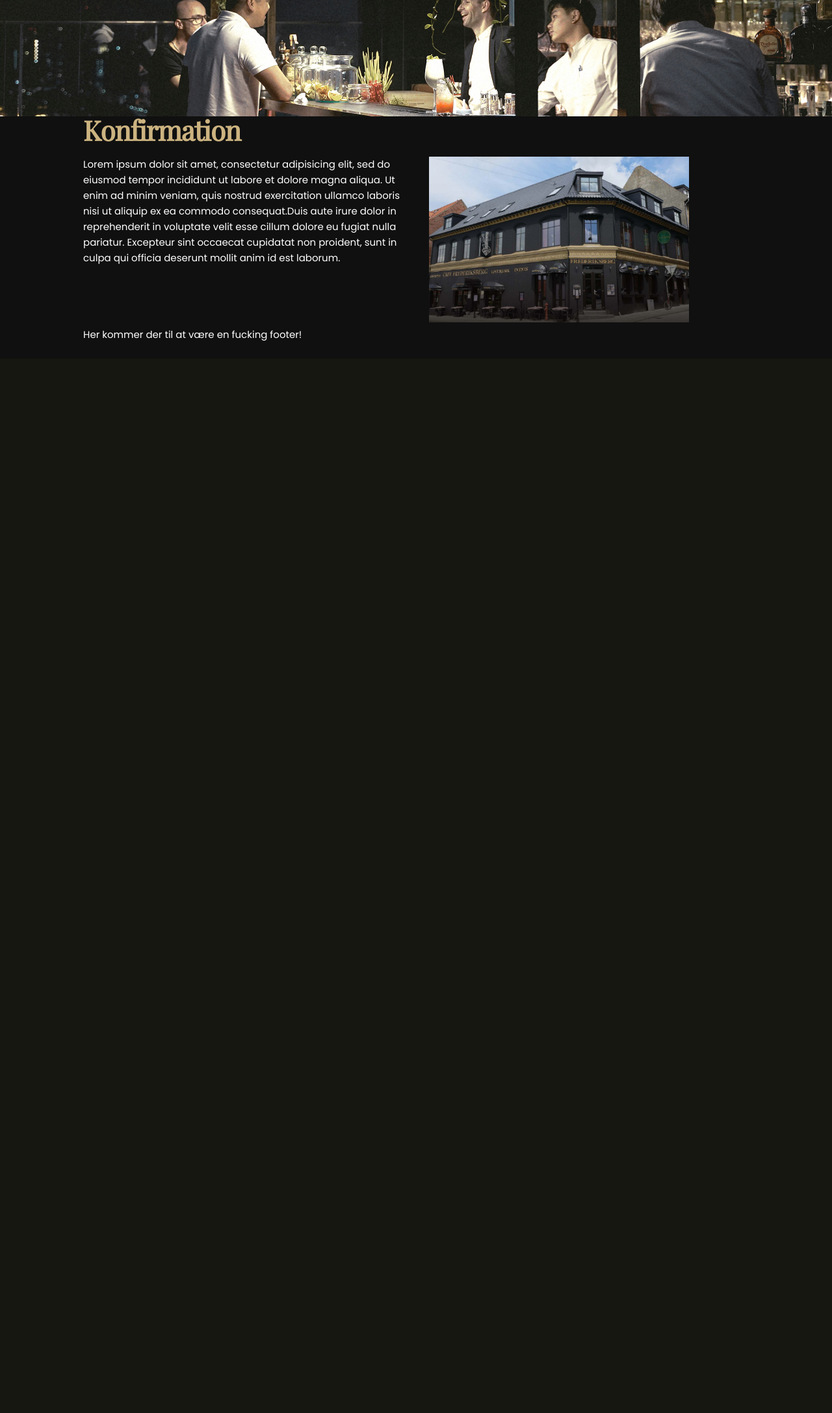
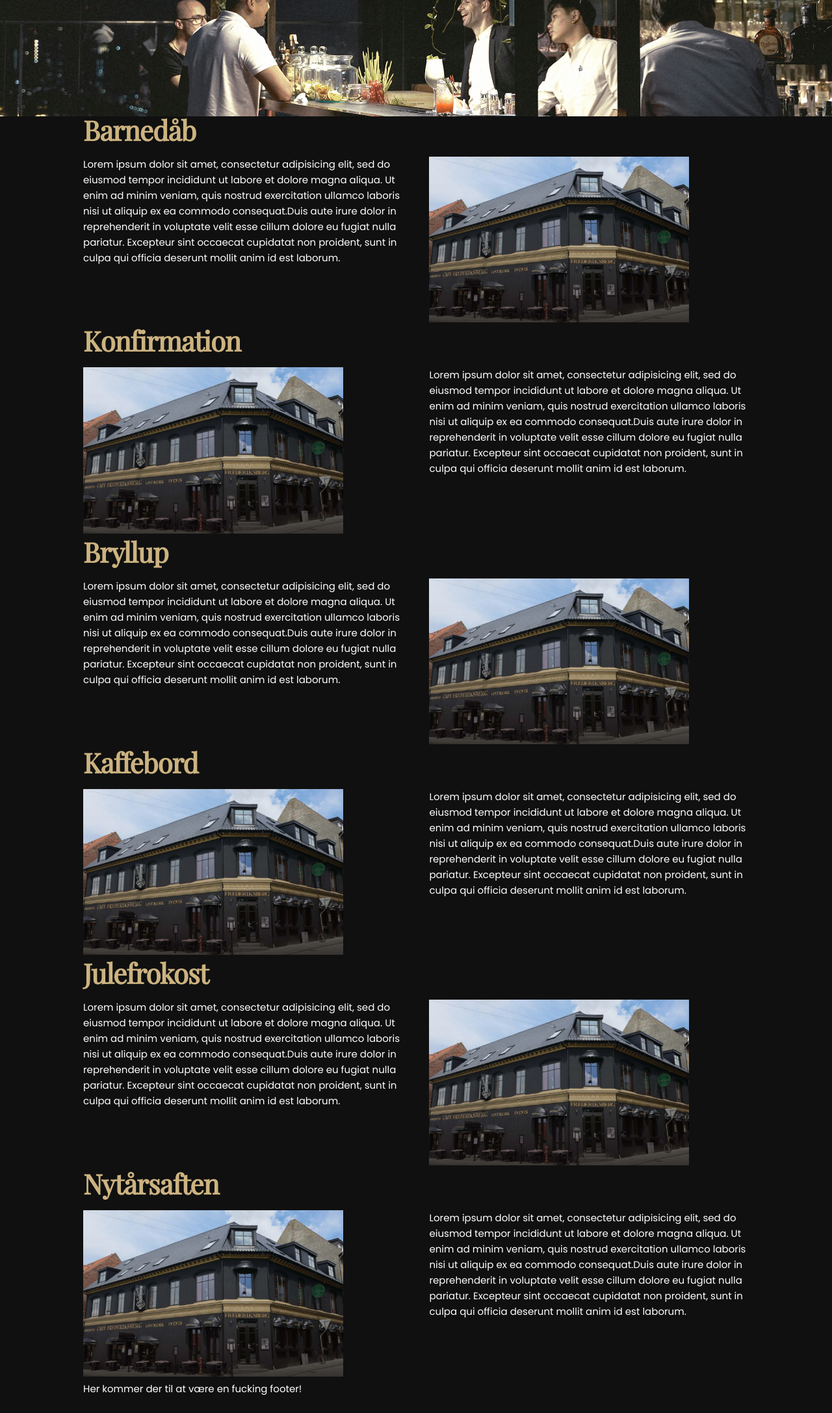
Before and after one commit to simoneliasen/cafefrederiksberg, a PHP site: page /pages/selskaber/arrangementer.php in a window 1280 px wide. Shown: the part 381-2555 px from the top of the page at 65% size. Before the commit the page ends 905 px from the top, so only its background shows below. Run offline with PHP 8.4, Linux system fonts and the light colour scheme.

Commit message:
rettet arrangementer

```diff
--- a/css/stylesheet.css
+++ b/css/stylesheet.css
@@ -159,47 +166,40 @@ background-color: #1E1D20;
 
 /*..............................................3 BAR */
 
-.bar-title{
-  text-align:center;
+.center_bar{
+  text-align:center
 }
 
-.bar-item {
+.bar_menu_price{
+  float:right;
+  background-color:purple;
+  width:20%;
+  font-family:"Poppins";
+=======
+.menu-item {
   margin: 35px 0;
 }
 
-.bar-item-name{
+.menu-item-name{
   font-weight: bold;
 }
 
-.bar-item-description{
+.menu-item-description{
   font-size: .9em;
   line-height: 1.5em;
 }
 
-.bar-item-price{
+.menu-item-price{
   float: right;
   margin-top: -22px;
+>>>>>>> de68987e2059e43efcc9d21729d92558fc32a617
   font-style:italic;
   text-align:right;
 }
 
-.barshrinkbarrow{
+.shrinkbarrow{
 width:80rem;
 margin:auto;
-}
-
-.barcentergin{
-  text-align:center;
-  padding-top:3rem;
-  margin-bottom:-2rem;
-}
-
-.barcentergintext{
-  text-align:center;
-  margin-top:3rem;
-  margin-bottom:-2rem;
-  font-style:italic;
-  color:#CCB380;
 }
 
 /*..............................................4 BOOKING */
--- a/pages/selskaber/arrangementer.php
+++ b/pages/selskaber/arrangementer.php
@@ -32,7 +32,7 @@
 <div class="wrapper">
 
   <div class="container">
-      <h2> Konfirmation </h2>
+      <h2> Barnedåb </h2>
     <div class="row">
 
       <div class="one-half column">
@@ -41,6 +41,113 @@
 
       <div class="one-half column">
         <img src="../../img/butikfront.png" width="400rem" height="auto">
+      </div>
+
+      </div>
+
+</div>
+
+</div>
+
+
+<div class="wrapperarr">
+
+  <div class="container">
+      <h2> Konfirmation </h2>
+    <div class="row">
+
+      <div class="one-half column">
+        <img src="../../img/butikfront.png" width="400rem" height="auto">
+
+      </div>
+
+      <div class="one-half column">
+        <p>Lorem ipsum dolor sit amet, consectetur adipisicing elit, sed do eiusmod tempor incididunt ut labore et dolore magna aliqua. Ut enim ad minim veniam, quis nostrud exercitation ullamco laboris nisi ut aliquip ex ea commodo consequat.Duis aute irure dolor in reprehenderit in voluptate velit esse cillum dolore eu fugiat nulla pariatur. Excepteur sint occaecat cupidatat non proident, sunt in culpa qui officia deserunt mollit anim id est laborum.</p>
+      </div>
+
+      </div>
+
+</div>
+
+</div>
+
+
+<div class="wrapper">
+
+  <div class="container">
+      <h2> Bryllup </h2>
+    <div class="row">
+
+      <div class="one-half column">
+        <p>Lorem ipsum dolor sit amet, consectetur adipisicing elit, sed do eiusmod tempor incididunt ut labore et dolore magna aliqua. Ut enim ad minim veniam, quis nostrud exercitation ullamco laboris nisi ut aliquip ex ea commodo consequat.Duis aute irure dolor in reprehenderit in voluptate velit esse cillum dolore eu fugiat nulla pariatur. Excepteur sint occaecat cupidatat non proident, sunt in culpa qui officia deserunt mollit anim id est laborum.</p>
+      </div>
+
+      <div class="one-half column">
+        <img src="../../img/butikfront.png" width="400rem" height="auto">
+      </div>
+
+      </div>
+
+</div>
+
+</div>
+
+
+<div class="wrapperarr">
+
+  <div class="container">
+      <h2> Kaffebord </h2>
+    <div class="row">
+
+      <div class="one-half column">
+        <img src="../../img/butikfront.png" width="400rem" height="auto">
+
+      </div>
+
+      <div class="one-half column">
+        <p>Lorem ipsum dolor sit amet, consectetur adipisicing elit, sed do eiusmod tempor incididunt ut labore et dolore magna aliqua. Ut enim ad minim veniam, quis nostrud exercitation ullamco laboris nisi ut aliquip ex ea commodo consequat.Duis aute irure dolor in reprehenderit in voluptate velit esse cillum dolore eu fugiat nulla pariatur. Excepteur sint occaecat cupidatat non proident, sunt in culpa qui officia deserunt mollit anim id est laborum.</p>
+      </div>
+
+      </div>
+
+</div>
+
+</div>
+
+<div class="wrapper">
+
+  <div class="container">
+      <h2> Julefrokost </h2>
+    <div class="row">
+
+      <div class="one-half column">
+        <p>Lorem ipsum dolor sit amet, consectetur adipisicing elit, sed do eiusmod tempor incididunt ut labore et dolore magna aliqua. Ut enim ad minim veniam, quis nostrud exercitation ullamco laboris nisi ut aliquip ex ea commodo consequat.Duis aute irure dolor in reprehenderit in voluptate velit esse cillum dolore eu fugiat nulla pariatur. Excepteur sint occaecat cupidatat non proident, sunt in culpa qui officia deserunt mollit anim id est laborum.</p>
+      </div>
+
+      <div class="one-half column">
+        <img src="../../img/butikfront.png" width="400rem" height="auto">
+      </div>
+
+      </div>
+
+</div>
+
+</div>
+
+
+<div class="wrapperarr">
+
+  <div class="container">
+      <h2> Nytårsaften </h2>
+    <div class="row">
+
+      <div class="one-half column">
+        <img src="../../img/butikfront.png" width="400rem" height="auto">
+
+      </div>
+
+      <div class="one-half column">
+        <p>Lorem ipsum dolor sit amet, consectetur adipisicing elit, sed do eiusmod tempor incididunt ut labore et dolore magna aliqua. Ut enim ad minim veniam, quis nostrud exercitation ullamco laboris nisi ut aliquip ex ea commodo consequat.Duis aute irure dolor in reprehenderit in voluptate velit esse cillum dolore eu fugiat nulla pariatur. Excepteur sint occaecat cupidatat non proident, sunt in culpa qui officia deserunt mollit anim id est laborum.</p>
       </div>
 
       </div>
```
Also changed, not shown: other parts of css/stylesheet.css (+24 -34 lines).
